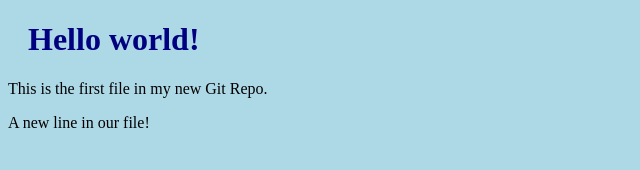
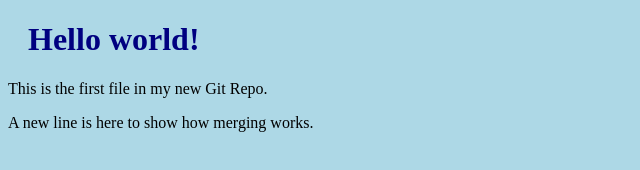
Before and after one commit to Rishita712/project, a plain HTML site: page index.html in a window 1280 px wide. Shown: the whole page, without its empty margins (0-640 px from the left). Drawn offline with Linux system fonts and the light colour scheme.

Commit message:
message is commited

```diff
--- a/index.html
+++ b/index.html
@@ -8,6 +8,6 @@
 
 <h1>Hello world!</h1>
 <p>This is the first file in my new Git Repo.</p>
-<p>A new line in our file!</p>
+<p>A new line is here to show how merging works.</p>
 </body>
 </html>
```
